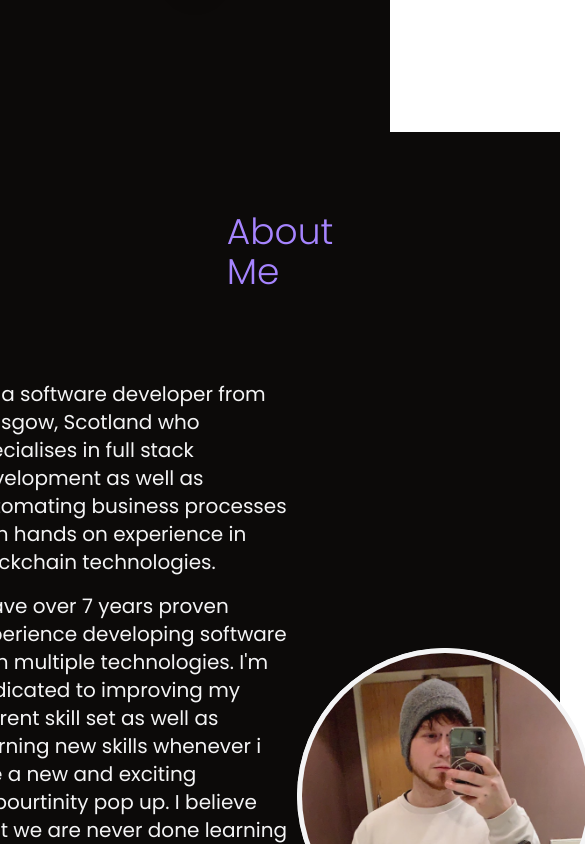
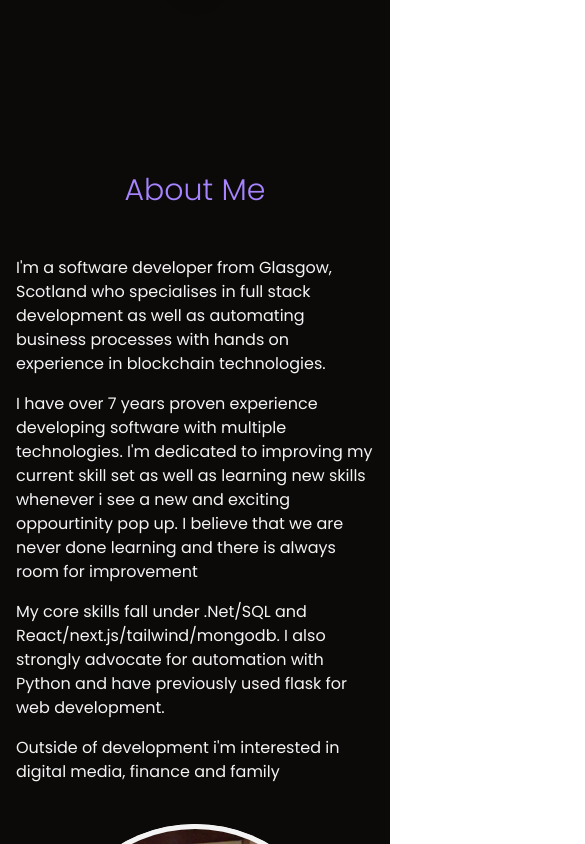
Before and after one commit to DylanBowmandsk/personal-web, a Next.js app: page / in a window 390 px wide. Shown: the part 800-1644 px from the top of the page, 585 px wide, since content can reach past the window. Built offline with nearby package versions, Linux system fonts and the light colour scheme; no server answers.

Commit message:
added responsiveness

```diff
--- a/src/app/about.tsx
+++ b/src/app/about.tsx
@@ -2,10 +2,10 @@ import Image from "next/image"
 
 const About = () => {
     return(
-        <div id="about" className="flex flex-col items-center justify-center px-70 bg-stone-950 text-zinc-100 pb-40">
-            <h1 className="py-20 poppins-light text-4xl text-violet-400" data-aos="fade-right">{"About Me"}</h1>
-            <div className="flex">
-                <div className="flex-1 poppins-regular text-zinc-100 text-xl" data-aos="fade-right">
+        <div id="about" className="flex flex-col items-center justify-center px-4 md:px-20 lg:px-40 bg-stone-950 text-zinc-100 pb-20">
+            <h1 className="py-10 md:py-20 poppins-light text-3xl md:text-4xl text-violet-400" data-aos="fade-right">{"About Me"}</h1>
+            <div className="flex flex-col md:flex-row gap-8 md:gap-16">
+                <div className="flex-1 poppins-regular text-zinc-100 text-base md:text-xl" data-aos="fade-right">
                     <p className="py-2">{"I'm a software developer from Glasgow, Scotland who specialises in full stack development as well as automating business processes with hands on experience in blockchain technologies."}</p>
                     <p className="py-2">{"I have over 7 years proven experience developing software with multiple technologies. I'm dedicated to improving my current skill set as well as learning new skills whenever i see a new and exciting oppourtinity pop up. I believe that we are never done learning and there is always room for improvement"}</p>
                     <p className="py-2">{"My core skills fall under .Net/SQL and React/next.js/tailwind/mongodb. I also strongly advocate for automation with Python and have previously used flask for web development."}</p>
--- a/src/app/work.tsx
+++ b/src/app/work.tsx
@@ -2,10 +2,10 @@ import Image from "next/image";
 
 const Work = () => {
   return (
-    <div id="work" className="flex flex-col items-center justify-center px-16 bg-stone-950 text-zinc-100">
+    <div id="work" className="flex flex-col items-center justify-center px-4 md:px-20 lg:px-40 bg-stone-950 text-zinc-100">
       <h1 className="py-20 text-4xl poppins-light text-violet-400" data-aos="fade-right">{"Work"}</h1>
 
-      <div className="flex flex-row w-full max-w-7xl gap-46 items-center mb-24">
+      <div className="flex flex-col md:flex-row w-full max-w-7xl gap-46 items-center mb-24">
         <div className="flex-1 text-zinc-100 font-light" data-aos="fade-right">
           <h2 className="text-3xl poppins-semibold mb-2 text-violet-400">Self-Employed</h2>
           <div className="mb-4 border-b border-zinc-700">
@@ -28,7 +28,7 @@ const Work = () => {
         </div>
       </div>
 
-      <div className="flex flex-row w-full max-w-7xl gap-46 items-center mb-24">
+      <div className="flex flex-col-reverse md:flex-row w-full max-w-7xl gap-46 items-center mb-24">
         <div className="flex-1 flex justify-start items-center" data-aos="fade-right">
           <div className="w-[480px] h-[280px] overflow-hidden rounded-xl shadow-lg">
             <Image src="/genius-image.png" width={800} height={800} alt="Genius SSLC" className="object-cover w-full h-full"
@@ -51,7 +51,7 @@ const Work = () => {
         </div>
       </div>
 
-      <div className="flex flex-row w-full max-w-7xl gap-46 items-center mb-24">
+      <div className="flex flex-col md:flex-row w-full max-w-7xl gap-46 items-center mb-24">
         <div className="flex-1 text-zinc-100 font-light" data-aos="fade-right">
           <h2 className="text-3xl poppins-semibold mb-2 text-violet-400">Peter Vardy</h2>
           <div className="mb-4 border-b border-zinc-700">
```
